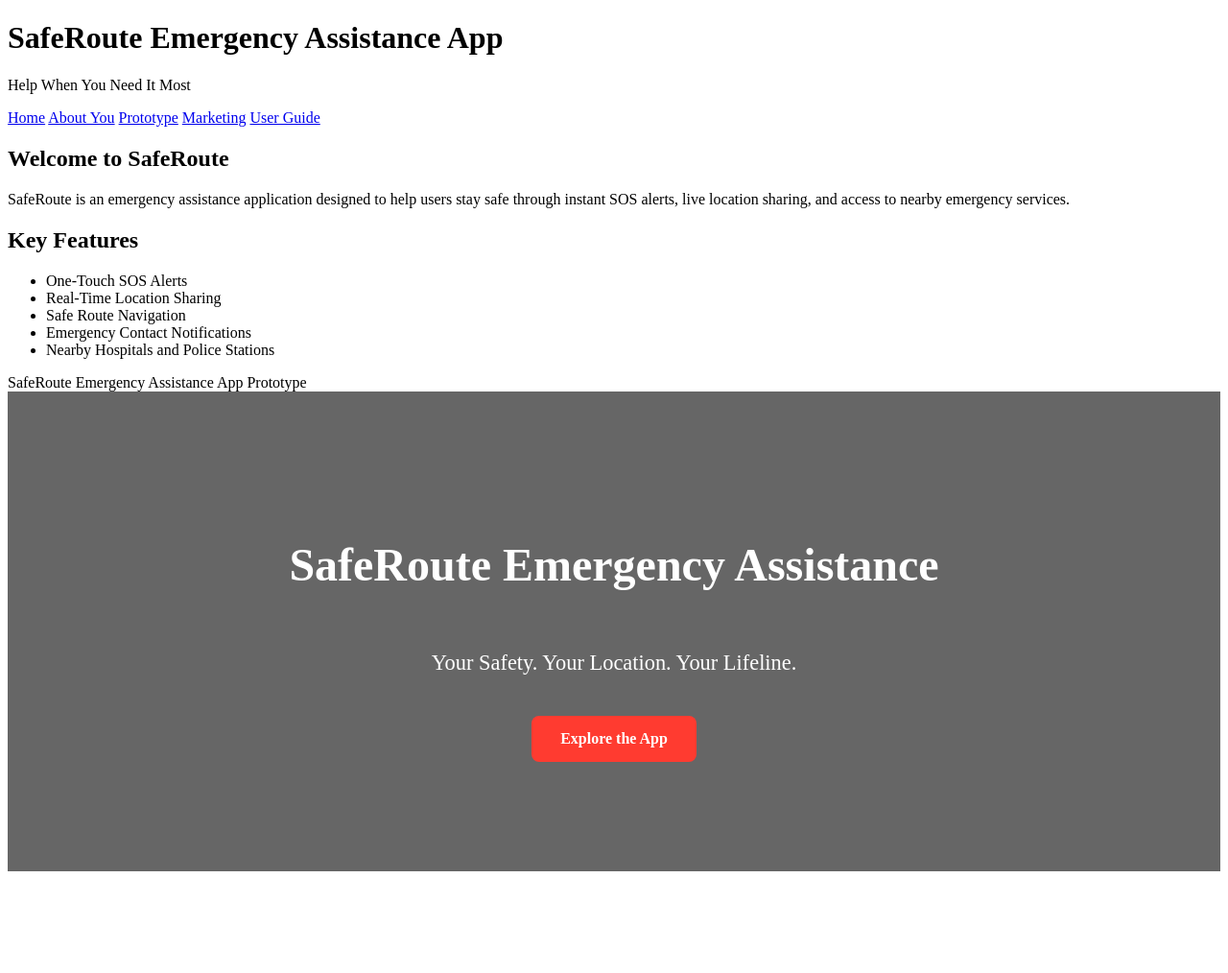
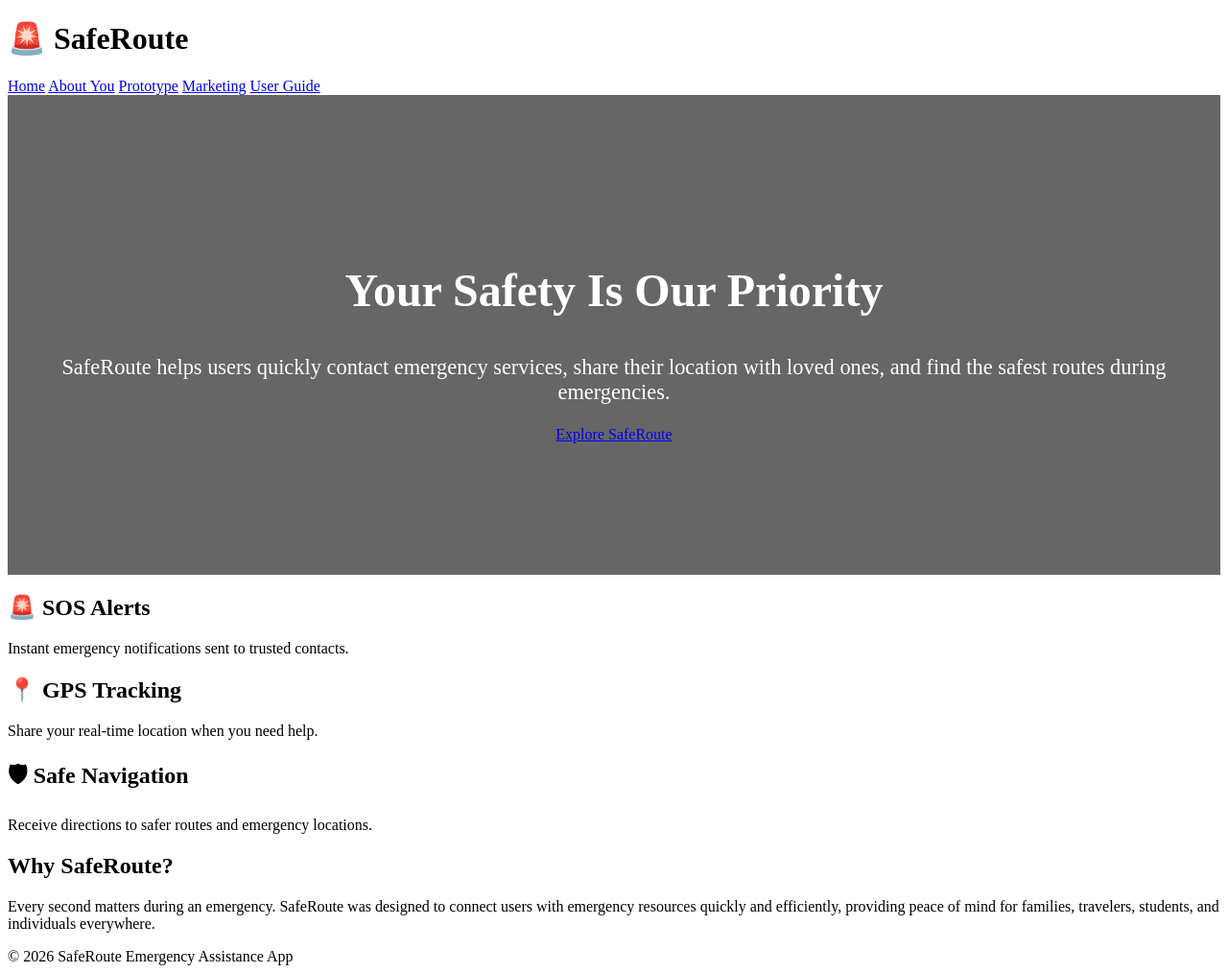
Before and after one commit to Hennyswag06/saferoute-ap, a plain HTML site: page index.html in a window 1280 px wide. Shown: the whole page at 96% size. Before the commit the page ends 916 px from the top, so only its background shows below. Drawn offline with Linux system fonts and the light colour scheme.

Commit message:
Update index.html

```diff
--- a/index.html
+++ b/index.html
@@ -1,15 +1,18 @@
 <!DOCTYPE html>
-<html>
+<html lang="en">
 <head>
-    <title>SafeRoute - Home</title>
+<meta charset="UTF-8">
+<meta name="viewport" content="width=device-width, initial-scale=1.0">
+<title>SafeRoute Emergency Assistance App</title>
 <link rel="stylesheet" href="style.css">
 </head>
+
 <body>
 
 <header>
-    <h1>SafeRoute Emergency Assistance App</h1>
-    <p>Help When You Need It Most</p>
-</header>
+    <div class="logo">
+        <h1>🚨 SafeRoute</h1>
+    </div>
 
     <nav>
         <a href="index.html">Home</a>
@@ -18,36 +21,61 @@
         <a href="marketing.html">Marketing</a>
         <a href="userguide.html">User Guide</a>
     </nav>
+</header>
 
-<div class="container">
-    <div class="card">
-        <h2>Welcome to SafeRoute</h2>
+<section class="hero">
+    <div class="hero-text">
+        <h1>Your Safety Is Our Priority</h1>
+
         <p>
-            SafeRoute is an emergency assistance application designed to
-            help users stay safe through instant SOS alerts, live location
-            sharing, and access to nearby emergency services.
+            SafeRoute helps users quickly contact emergency services,
+            share their location with loved ones, and find the safest
+            routes during emergencies.
         </p>
+
+        <a href="prototype.html" class="button">
+            Explore SafeRoute
+        </a>
+    </div>
+</section>
+
+<section class="features">
+
+    <div class="feature-box">
+        <h2>🚨 SOS Alerts</h2>
+        <p>Instant emergency notifications sent to trusted contacts.</p>
     </div>
 
-    <div class="card">
-        <h2>Key Features</h2>
-        <ul>
-            <li>One-Touch SOS Alerts</li>
-            <li>Real-Time Location Sharing</li>
-            <li>Safe Route Navigation</li>
-            <li>Emergency Contact Notifications</li>
-            <li>Nearby Hospitals and Police Stations</li>
-        </ul>
-    </div>
+    <div class="feature-box">
+        <h2>📍 GPS Tracking</h2>
+        <p>Share your real-time location when you need help.</p>
     </div>
 
+    <div class="feature-box">
+        <h2>🛡 Safe Navigation</h2>
+        <p>Receive directions to safer routes and emergency locations.</p>
+    </div>
+
+</section>
+
+<section class="about-app">
+
+<h2>Why SafeRoute?</h2>
+
+<p>
+Every second matters during an emergency. SafeRoute was designed
+to connect users with emergency resources quickly and efficiently,
+providing peace of mind for families, travelers, students,
+and individuals everywhere.
+</p>
+
+</section>
+
 <footer>
-    SafeRoute Emergency Assistance App Prototype
+© 2026 SafeRoute Emergency Assistance App
 </footer>
-<section class="hero">
-    <h1>SafeRoute Emergency Assistance</h1>
-    <p>Your Safety. Your Location. Your Lifeline.</p>
-    <a href="prototype.html" class="btn">Explore the App</a>
-</section>
+
 </body>
 </html>
+</body>
+</html>
```
Lines whose indentation alone changed are shown as unchanged.
